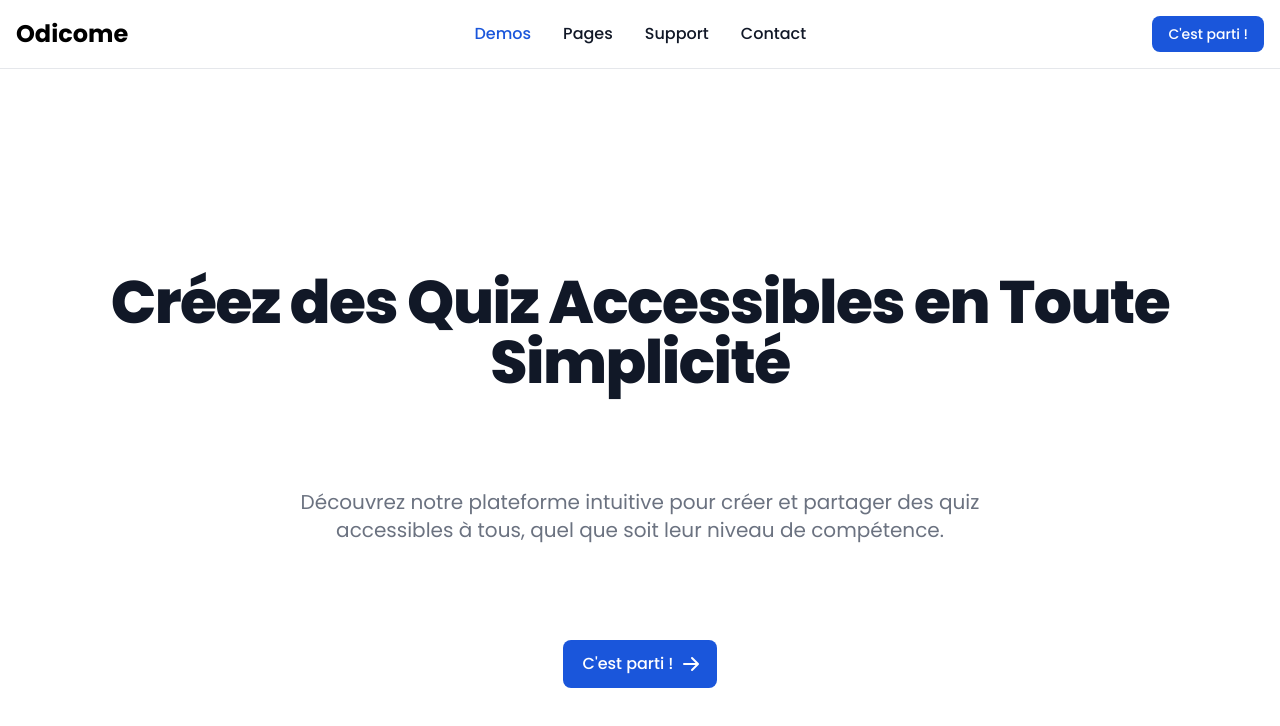
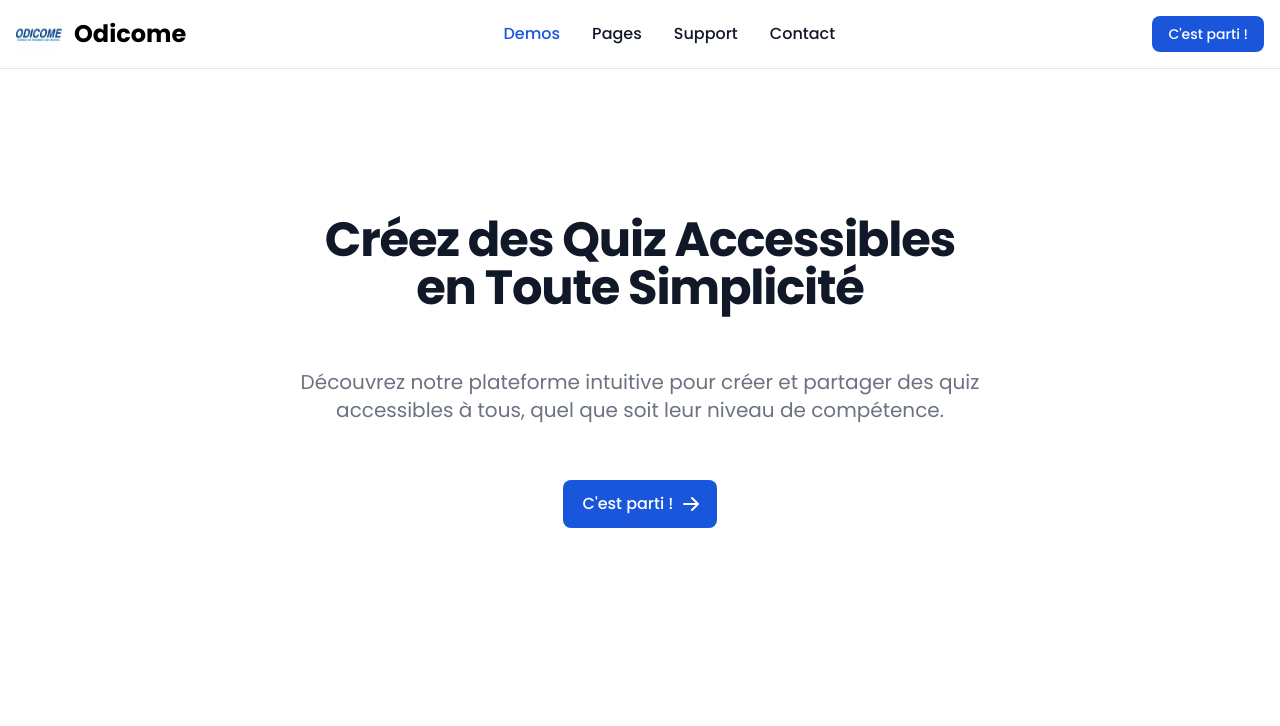
Before and after one commit to Bechamelloww/Odicome-vitrine-coiffeurs, a React (Vite) app: page / in a window 1280 px wide. Shown: the top 726 px of the page. Built offline with nearby package versions, Linux system fonts and the light colour scheme.

Commit message:
feat: fix spaccing

```diff
--- a/src/components/mainInfo.jsx
+++ b/src/components/mainInfo.jsx
@@ -2,14 +2,16 @@ import React from 'react';
 
 const MainInfoComponent = () => {
   return (
-        <section class="bg-white dark:bg-gray-900 mt-52">
-            <div class="py-8 px-4 mx-auto max-w-screen-xl text-center lg:py-16 lg:px-12">
-                <h1 class="mb-4 text-4xl font-extrabold tracking-tight leading-none text-gray-900 md:text-5xl lg:text-6xl dark:text-white">Créez des Quiz Accessibles en Toute Simplicité</h1>
-                <p class="mb-8 text-lg font-normal text-gray-500 lg:text-xl sm:px-16 xl:px-48 dark:text-gray-400 mt-24">Découvrez notre plateforme intuitive pour créer et partager des quiz accessibles à tous, quel que soit leur niveau de compétence.</p>
-                <div class="flex flex-col mb-8 lg:mb-16 space-y-4 sm:flex-row sm:justify-center sm:space-y-0 sm:space-x-4 mt-24">
-                    <a href="#" class="inline-flex justify-center items-center py-3 px-5 text-base font-medium text-center text-white rounded-lg bg-blue-700 hover:bg-blue-800 focus:ring-4 focus:ring-primary-300 dark:focus:ring-primary-900">
+    <section className="bg-white dark:bg-gray-900 mt-52">
+      <div className="py-8 px-4 mx-auto max-w-screen-xl text-center lg:py-2 lg:px-12">
+        <h1 className="mb-4 text-4xl font-bold tracking-tight leading-none text-gray-900 md:text-2xl lg:text-5xl dark:text-white">
+          Créez des Quiz Accessibles <br /> en Toute Simplicité
+        </h1>
+        <p className="mb-8 text-lg font-normal text-gray-500 lg:text-xl sm:px-16 xl:px-48 dark:text-gray-400 mt-14">Découvrez notre plateforme intuitive pour créer et partager des quiz accessibles à tous, quel que soit leur niveau de compétence.</p>
+        <div className="flex flex-col mb-8 lg:mb-16 space-y-4 sm:flex-row sm:justify-center sm:space-y-0 sm:space-x-4 mt-14">
+          <a href="#" className="inline-flex justify-center items-center py-3 px-5 text-base font-medium text-center text-white rounded-lg bg-blue-700 hover:bg-blue-800 focus:ring-4 focus:ring-primary-300 dark:focus:ring-primary-900">
             C'est parti !
-                        <svg class="ml-2 -mr-1 w-5 h-5" fill="white" viewBox="0 0 20 20" xmlns="http://www.w3.org/2000/svg"><path fill-rule="evenodd" d="M10.293 3.293a1 1 0 011.414 0l6 6a1 1 0 010 1.414l-6 6a1 1 0 01-1.414-1.414L14.586 11H3a1 1 0 110-2h11.586l-4.293-4.293a1 1 0 010-1.414z" clip-rule="evenodd"></path></svg>
+            <svg className="ml-2 -mr-1 w-5 h-5" fill="white" viewBox="0 0 20 20" xmlns="http://www.w3.org/2000/svg"><path fillRule="evenodd" d="M10.293 3.293a1 1 0 011.414 0l6 6a1 1 0 010 1.414l-6 6a1 1 0 01-1.414-1.414L14.586 11H3a1 1 0 110-2h11.586l-4.293-4.293a1 1 0 010-1.414z" clipRule="evenodd"></path></svg>
           </a>
         </div>
       </div>
--- a/src/components/navbar.jsx
+++ b/src/components/navbar.jsx
@@ -3,34 +3,34 @@ import React from 'react';
 
 const NavbarComponent = () => {
 	return (
-		<nav class="bg-white dark:bg-gray-900 fixed w-full z-20 top-0 start-0 border-b border-gray-200 dark:border-gray-600">
-			<div class="max-w-screen-xl flex flex-wrap items-center justify-between mx-auto p-4">
-				<a href="https://flowbite.com/" class="flex items-center space-x-3 rtl:space-x-reverse">
-					{/* <img src="logo_odicome.jpg" class="h-8" alt="Odicome Logo" /> */}
-					<span class="self-center text-2xl font-bold whitespace-nowrap dark:text-white">Odicome</span>
+		<nav className="bg-white dark:bg-gray-900 fixed w-full z-20 top-0 start-0 border-b border-gray-200 dark:border-gray-600">
+			<div className="max-w-screen-xl flex flex-wrap items-center justify-between mx-auto p-4">
+				<a href="https://flowbite.com/" className="flex items-center space-x-3 rtl:space-x-reverse">
+					<img src="logo_odicome.jpg" className="h-8" alt="Odicome Logo" />
+					<span className="self-center text-2xl font-bold whitespace-nowrap dark:text-white">Odicome</span>
 				</a>
-				<div class="flex md:order-2 space-x-3 md:space-x-0 rtl:space-x-reverse">
-					<button type="button" class="text-white bg-blue-700 hover:bg-blue-800 focus:ring-4 focus:outline-none focus:ring-blue-300 font-medium rounded-lg text-sm px-4 py-2 text-center dark:bg-blue-600 dark:hover:bg-blue-700 dark:focus:ring-blue-800">C'est parti !</button>
-					<button data-collapse-toggle="navbar-sticky" type="button" class="inline-flex items-center p-2 w-10 h-10 justify-center text-sm text-gray-500 rounded-lg md:hidden hover:bg-gray-100 focus:outline-none focus:ring-2 focus:ring-gray-200 dark:text-gray-400 dark:hover:bg-gray-700 dark:focus:ring-gray-600" aria-controls="navbar-sticky" aria-expanded="false">
-						<span class="sr-only">Open main menu</span>
-						<svg class="w-5 h-5" aria-hidden="true" xmlns="http://www.w3.org/2000/svg" fill="none" viewBox="0 0 17 14">
-							<path stroke="currentColor" stroke-linecap="round" stroke-linejoin="round" stroke-width="2" d="M1 1h15M1 7h15M1 13h15" />
+				<div className="flex md:order-2 space-x-3 md:space-x-0 rtl:space-x-reverse">
+					<button type="button" className="text-white bg-blue-700 hover:bg-blue-800 focus:ring-4 focus:outline-none focus:ring-blue-300 font-medium rounded-lg text-sm px-4 py-2 text-center dark:bg-blue-600 dark:hover:bg-blue-700 dark:focus:ring-blue-800">C'est parti !</button>
+					<button data-collapse-toggle="navbar-sticky" type="button" className="inline-flex items-center p-2 w-10 h-10 justify-center text-sm text-gray-500 rounded-lg md:hidden hover:bg-gray-100 focus:outline-none focus:ring-2 focus:ring-gray-200 dark:text-gray-400 dark:hover:bg-gray-700 dark:focus:ring-gray-600" aria-controls="navbar-sticky" aria-expanded="false">
+						<span className="sr-only">Open main menu</span>
+						<svg className="w-5 h-5" aria-hidden="true" xmlns="http://www.w3.org/2000/svg" fill="none" viewBox="0 0 17 14">
+							<path stroke="currentColor" strokeLinecap="round" strokeLinejoin="round" strokeWidth="2" d="M1 1h15M1 7h15M1 13h15" />
 						</svg>
 					</button>
 				</div>
-				<div class="items-center justify-between hidden w-full md:flex md:w-auto md:order-1" id="navbar-sticky">
-					<ul class="flex flex-col p-4 md:p-0 mt-4 font-medium border border-gray-100 rounded-lg bg-gray-50 md:space-x-8 rtl:space-x-reverse md:flex-row md:mt-0 md:border-0 md:bg-white dark:bg-gray-800 md:dark:bg-gray-900 dark:border-gray-700">
+				<div className="items-center justify-between hidden w-full md:flex md:w-auto md:order-1" id="navbar-sticky">
+					<ul className="flex flex-col p-4 md:p-0 mt-4 font-medium border border-gray-100 rounded-lg bg-gray-50 md:space-x-8 rtl:space-x-reverse md:flex-row md:mt-0 md:border-0 md:bg-white dark:bg-gray-800 md:dark:bg-gray-900 dark:border-gray-700">
 						<li>
-							<a href="#" class="block py-2 px-3 text-white bg-blue-700 rounded md:bg-transparent md:text-blue-700 md:p-0 md:dark:text-blue-500" aria-current="page">Demos</a>
+							<a href="#" className="block py-2 px-3 text-white bg-blue-700 rounded md:bg-transparent md:text-blue-700 md:p-0 md:dark:text-blue-500" aria-current="page">Demos</a>
 						</li>
 						<li>
-							<a href="#" class="block py-2 px-3 text-gray-900 rounded hover:bg-gray-100 md:hover:bg-transparent md:hover:text-blue-700 md:p-0 md:dark:hover:text-blue-500 dark:text-white dark:hover:bg-gray-700 dark:hover:text-white md:dark:hover:bg-transparent dark:border-gray-700">Pages</a>
+							<a href="#" className="block py-2 px-3 text-gray-900 rounded hover:bg-gray-100 md:hover:bg-transparent md:hover:text-blue-700 md:p-0 md:dark:hover:text-blue-500 dark:text-white dark:hover:bg-gray-700 dark:hover:text-white md:dark:hover:bg-transparent dark:border-gray-700">Pages</a>
 						</li>
 						<li>
-							<a href="#" class="block py-2 px-3 text-gray-900 rounded hover:bg-gray-100 md:hover:bg-transparent md:hover:text-blue-700 md:p-0 md:dark:hover:text-blue-500 dark:text-white dark:hover:bg-gray-700 dark:hover:text-white md:dark:hover:bg-transparent dark:border-gray-700">Support</a>
+							<a href="#" className="block py-2 px-3 text-gray-900 rounded hover:bg-gray-100 md:hover:bg-transparent md:hover:text-blue-700 md:p-0 md:dark:hover:text-blue-500 dark:text-white dark:hover:bg-gray-700 dark:hover:text-white md:dark:hover:bg-transparent dark:border-gray-700">Support</a>
 						</li>
 						<li>
-							<a href="#" class="block py-2 px-3 text-gray-900 rounded hover:bg-gray-100 md:hover:bg-transparent md:hover:text-blue-700 md:p-0 md:dark:hover:text-blue-500 dark:text-white dark:hover:bg-gray-700 dark:hover:text-white md:dark:hover:bg-transparent dark:border-gray-700">Contact</a>
+							<a href="#" className="block py-2 px-3 text-gray-900 rounded hover:bg-gray-100 md:hover:bg-transparent md:hover:text-blue-700 md:p-0 md:dark:hover:text-blue-500 dark:text-white dark:hover:bg-gray-700 dark:hover:text-white md:dark:hover:bg-transparent dark:border-gray-700">Contact</a>
 						</li>
 					</ul>
 				</div>
```
Lines whose indentation alone changed are shown as unchanged.
